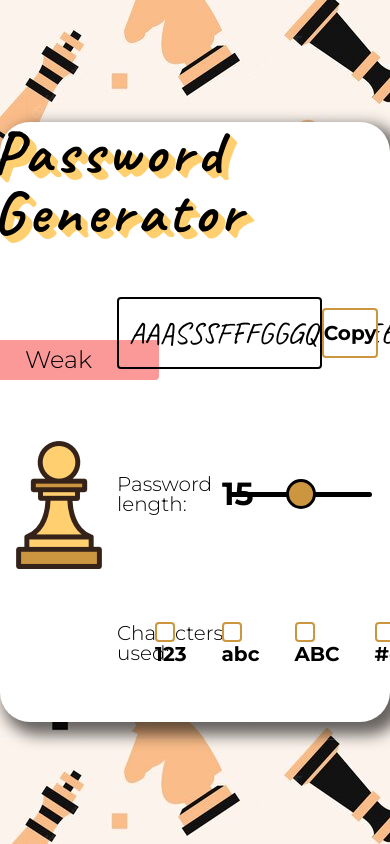
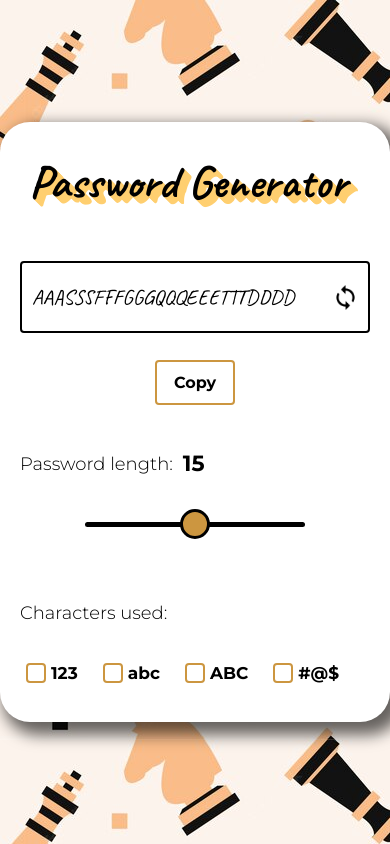
Before and after one commit to IvanovKS/chess-password-generator, a website built with webpack: page src/index.html in a window 390 px wide. Built offline with nearby package versions, Linux system fonts and the light colour scheme; files whose address does not match are found by name.

Commit message:
feat: add media queries

```diff
--- a/src/style/_style.scss
+++ b/src/style/_style.scss
@@ -9,6 +9,12 @@ body {
     min-height: 100vh;
     margin: auto;
     position: relative;
+    @media screen and (max-width: 950px) {
+      max-width: 700px;
+    }
+    @media screen and (max-width: 670px) {
+      max-width: 400px;
+    }
     .main {
       position: absolute;
       height: 600px;
@@ -27,6 +33,10 @@ body {
         text-shadow: 1px 1px $light-yellow, 2px 2px $light-yellow, 3px 3px $light-yellow, 4px 4px $light-yellow, 5px 5px $light-yellow, 6px 6px $light-yellow, 7px 7px $light-yellow;
         transform: translateX(-7px);
         user-select: none;
+        @media screen and (max-width: 670px) {
+          @include font("Caveat", 4.6rem, 700);
+          letter-spacing: 0;
+        }
       }
     }
     .main > div {
@@ -38,6 +48,12 @@ body {
         height: 100%;
         @include flex(flex, center, center);
         flex-direction: column;
+        @media screen and (max-width: 950px) {
+          width: 25%;
+        }
+        @media screen and (max-width: 670px) {
+          display: none;
+        }
         p {
           @include font("Montserrat", 2.4rem, 400);
           width: 200px;
@@ -46,6 +62,10 @@ body {
           background-color: $weak;
           border-radius: 4px;
           user-select: none;
+          @media screen and (max-width: 950px) {
+            width: 130px;
+            @include font("Montserrat", 2.0rem, 400);
+          }
         }
         div {
           margin-top: 5px;
@@ -60,6 +80,10 @@ body {
             left: 50%;
             transform: translate(-50%, -50%);
             user-select: none;
+            @media screen and (max-width: 950px) {
+              width: 100px;
+              height: 100px;
+            }
           }
         }
       }
@@ -68,10 +92,21 @@ body {
         height: 100%;
         @include flex(flex, space-evenly, center);
         flex-direction: column;
+        @media screen and (max-width: 950px) {
+          width: 75%;
+        }
+        @media screen and (max-width: 670px) {
+          width: 100%;
+          padding-left: 20px;
+          padding-right: 20px;
+        }
         .generator-value {
           width: 100%;
           height: 30%;
           @include flex(flex, space-between, center);
+          @media screen and (max-width: 670px) {
+            flex-direction: column;
+          }
           .password-value {
             width: 75%;
             height: 50%;
@@ -80,8 +115,20 @@ body {
             padding-left: 10px;
             padding-right: 10px;
             @include flex(flex, space-between, center);
+            @media screen and (max-width: 950px) {
+              width: 75%;
+            }
+            @media screen and (max-width: 670px) {
+              width: 100%;
+            }
             p {
               @include font("Caveat", 3.0rem, 400);
+              @media screen and (max-width: 950px) {
+                @include font("Caveat", 2.5rem, 400);
+              }
+              @media screen and (max-width: 670px) {
+                @include font("Caveat", 2.1rem, 400);
+              }
             }
             button {
               padding: 10px;
@@ -92,6 +139,11 @@ body {
               background-repeat: no-repeat;
               background-color: white;
               transition: .2s ease-in-out;
+              @media screen and (max-width: 670px) {
+                padding: 5px;
+                width: 25px;
+                height: 25px;
+              }
             }
             button:hover {
               transform: scale(1.1);
@@ -111,6 +163,16 @@ body {
             border: 2px solid $dark-yellow;
             border-radius: 4px;
             transition: .2s ease-in-out;
+            @media screen and (max-width: 950px) {
+              margin-right: 25px;
+              width: 80px;
+              height: 45px;
+              @include font("Montserrat", 1.8rem, 700);
+            }
+            @media screen and (max-width: 670px) {
+              margin-right: 0px;
+              @include font("Montserrat", 1.6rem, 700);
+            }
           }
           .copy:hover {
             background-color: $light-yellow;
@@ -127,22 +189,44 @@ body {
           margin-top: 10px;
           margin-bottom: 10px;
           @include flex(flex, center, center);
+          @media screen and (max-width: 670px) {
+            flex-direction: column;
+          }
           .password-length {
             width: 35%;
             height: 100%;
             @include flex(flex, flex-start, center);
             @include font("Montserrat", 2.0rem, 400);
             user-select: none;
+            @media screen and (max-width: 950px) {
+              width: 25%;
+              @include font("Montserrat", 1.8rem, 400);
+            }
+            @media screen and (max-width: 670px) {
+              width: 100%;
+            }
             span {
               padding-left: 10px;
               @include font("Montserrat", 3.2rem, 700);
               user-select: none;
+              @media screen and (max-width: 950px) {
+                @include font("Montserrat", 2.8rem, 700);
+              }
+              @media screen and (max-width: 670px) {
+                @include font("Montserrat", 2.2rem, 700);
+              }
             }
           }
           div {
             width: 65%;
             height: 100%;
             @include flex(flex, center, center);
+            @media screen and (max-width: 950px) {
+              width: 75%;
+            }
+            @media screen and (max-width: 670px) {
+              width: 90%;
+            }
             input {
               width: 80%;
               height: 5px;
@@ -152,6 +236,9 @@ body {
               border-radius: 5px;
               margin: 0 auto;
               outline: 0;
+              @media screen and (max-width: 950px) {
+                width: 70%;
+              }
             }
             input[type="range"]::-webkit-slider-thumb {
               appearance: none;
@@ -191,23 +278,47 @@ body {
           width: 100%;
           height: 25%;
           @include flex(flex, center, center);
+          @media screen and (max-width: 670px) {
+            flex-direction: column;
+          }
           .password-characters {
             width: 35%;
             height: 100%;
             @include flex(flex, flex-start, center);
             @include font("Montserrat", 2.0rem, 400);
             user-select: none;
+            @media screen and (max-width: 950px) {
+              width: 20%;
+              @include font("Montserrat", 1.8rem, 400);
+            }
+            @media screen and (max-width: 670px) {
+              width: 100%;
+            }
           }
           form {
             width: 65%;
             height: 100%;
             @include flex(flex, center, center);
+            @media screen and (max-width: 950px) {
+              width: 80%;
+            }
+            @media screen and (max-width: 670px) {
+              width: 100%;
+            }
             label {
               @include font("Montserrat", 2.0rem, 700);
               margin-left: 5px;
               margin-right: 30px;
               cursor: pointer;
               user-select: none;
+              @media screen and (max-width: 950px) {
+                @include font("Montserrat", 1.8rem, 700);
+              }
+              @media screen and (max-width: 670px) {
+                margin-left: 0px;
+                margin-right: 25px;
+                @include font("Montserrat", 1.7rem, 700);
+              }
               .custom-checkbox {
                 position: relative;
                 display: inline-block;
```
